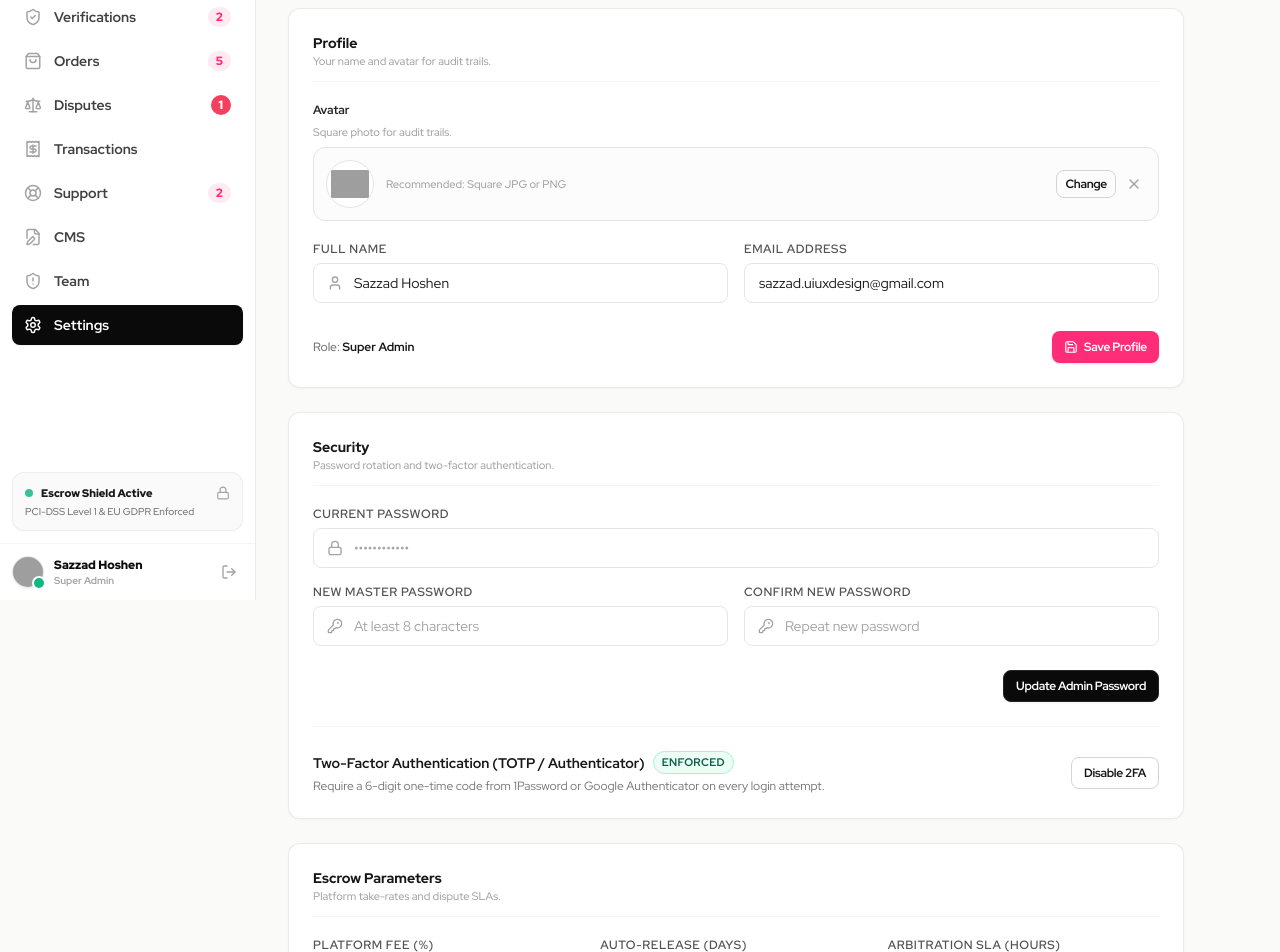
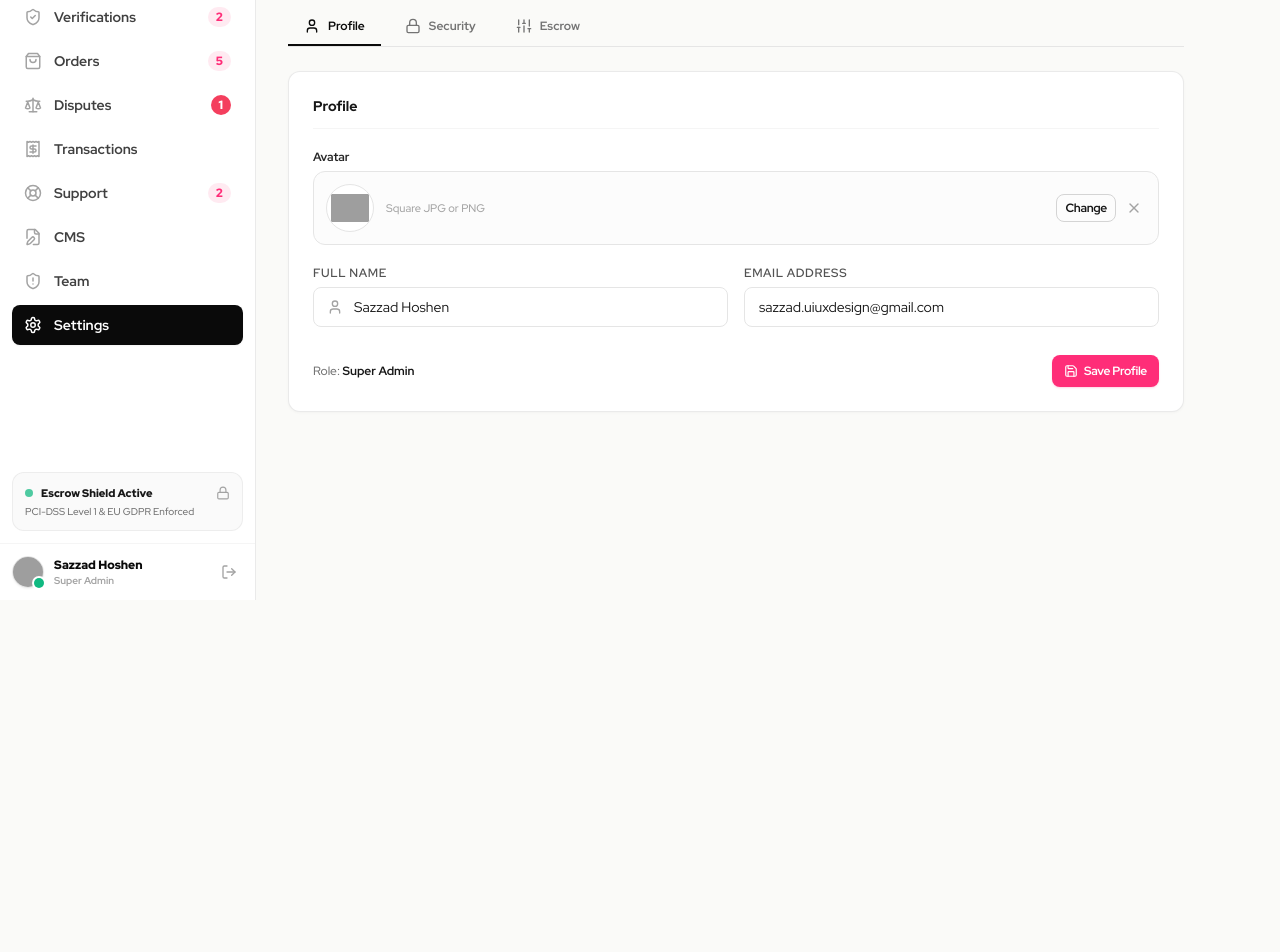
Before and after one commit to BeingSazzad/Influencer-Dashboard, a React (Vite) app: page /settings in a window 1280 px wide. Shown: the part 200-1152 px from the top of the page. After the commit the page ends 800 px from the top, so only its background shows below. Built offline with nearby package versions, Linux system fonts and the light colour scheme; grey boxes are pictures that could not be loaded; a web font is replaced by a local one.

Commit message:
feat(settings): convert stacked settings cards into clean tabs (Profile, Security, Escrow)

```diff
--- a/src/pages/dashboard/SettingsPage.tsx
+++ b/src/pages/dashboard/SettingsPage.tsx
@@ -2,17 +2,15 @@ import React, { useState } from 'react';
 import { useAppDispatch, useAppSelector } from '@/store/hooks';
 import { updateAdminProfile, toggleTwoFactor } from '@/store/slices/authSlice';
 import { PageHeader } from '@/components/shared/PageHeader';
-import { Card, CardHeader, CardTitle, CardContent } from '@/components/ui/Card';
+import { Card } from '@/components/ui/Card';
 import { Badge } from '@/components/ui/Badge';
 import { Button } from '@/components/ui/Button';
 import { Input } from '@/components/ui/Input';
-import { Avatar } from '@/components/ui/Avatar';
 import { ImageUploadBox } from '@/components/shared/ImageUploadBox';
 import {
   User,
   Lock,
   KeyRound,
-  ShieldCheck,
   CheckCircle,
   Save,
   Sliders,
@@ -22,6 +20,9 @@ import {
 export const SettingsPage: React.FC = () => {
   const dispatch = useAppDispatch();
   const currentUser = useAppSelector((state) => state.auth.currentUser);
+
+  // Tabs
+  const [activeTab, setActiveTab] = useState<'profile' | 'security' | 'escrow'>('profile');
 
   // Profile Form State
   const [name, setName] = useState(currentUser?.name || '');
@@ -94,25 +95,63 @@ export const SettingsPage: React.FC = () => {
     <div className="space-y-6 max-w-4xl">
       <PageHeader
         title="Settings"
-        subtitle="Profile, security credentials, and escrow parameters."
+        subtitle="Manage your profile, credentials, and escrow rules."
         badge={
           <Badge variant="default" size="sm">
-            Root Admin
+            {currentUser?.role === 'super_admin' ? 'Super Admin' : 'Admin'}
           </Badge>
         }
       />
 
-      {/* SECTION 1: ADMIN PROFILE & AVATAR */}
+      {/* Tabs Bar */}
+      <div className="flex items-center gap-2 border-b border-neutral-200">
+        <button
+          type="button"
+          onClick={() => setActiveTab('profile')}
+          className={`flex items-center gap-2 px-4 py-2.5 text-xs font-bold border-b-2 transition-all ${
+            activeTab === 'profile'
+              ? 'border-brand-black text-brand-black'
+              : 'border-transparent text-neutral-500 hover:text-neutral-900'
+          }`}
+        >
+          <User className="w-4 h-4" />
+          <span>Profile</span>
+        </button>
+
+        <button
+          type="button"
+          onClick={() => setActiveTab('security')}
+          className={`flex items-center gap-2 px-4 py-2.5 text-xs font-bold border-b-2 transition-all ${
+            activeTab === 'security'
+              ? 'border-brand-black text-brand-black'
+              : 'border-transparent text-neutral-500 hover:text-neutral-900'
+          }`}
+        >
+          <Lock className="w-4 h-4" />
+          <span>Security</span>
+        </button>
+
+        <button
+          type="button"
+          onClick={() => setActiveTab('escrow')}
+          className={`flex items-center gap-2 px-4 py-2.5 text-xs font-bold border-b-2 transition-all ${
+            activeTab === 'escrow'
+              ? 'border-brand-black text-brand-black'
+              : 'border-transparent text-neutral-500 hover:text-neutral-900'
+          }`}
+        >
+          <Sliders className="w-4 h-4" />
+          <span>Escrow</span>
+        </button>
+      </div>
+
+      {/* TAB 1: PROFILE */}
+      {activeTab === 'profile' && (
         <Card className="p-6">
           <div className="pb-3 border-b border-neutral-100 mb-5 flex items-center justify-between">
-          <div>
             <h3 className="text-sm font-extrabold text-neutral-900">
               Profile
             </h3>
-            <p className="text-[11px] text-neutral-400 font-medium">
-              Your name and avatar for audit trails.
-            </p>
-          </div>
             {profileSuccessNotice && (
               <div className="flex items-center gap-1.5 text-xs font-semibold text-emerald-700 bg-emerald-50 px-2.5 py-1 rounded-lg border border-emerald-200">
                 <CheckCircle className="w-3.5 h-3.5" />
@@ -124,12 +163,11 @@ export const SettingsPage: React.FC = () => {
           <form onSubmit={handleUpdateProfile} className="space-y-5">
             <ImageUploadBox
               label="Avatar"
-            description="Square photo for audit trails."
               value={avatar}
               onChange={setAvatar}
               aspectRatio="avatar"
               previewBg="light"
-            recommendedDimensions="Recommended: Square JPG or PNG"
+              recommendedDimensions="Square JPG or PNG"
             />
 
             <div className="grid grid-cols-1 sm:grid-cols-2 gap-4">
@@ -165,18 +203,15 @@ export const SettingsPage: React.FC = () => {
             </div>
           </form>
         </Card>
+      )}
 
-      {/* SECTION 2: PASSWORD CHANGE & 2FA */}
+      {/* TAB 2: SECURITY */}
+      {activeTab === 'security' && (
         <Card className="p-6">
           <div className="pb-3 border-b border-neutral-100 mb-5 flex items-center justify-between">
-          <div>
             <h3 className="text-sm font-extrabold text-neutral-900">
-              Security
+              Password
             </h3>
-            <p className="text-[11px] text-neutral-400 font-medium">
-              Password rotation and two-factor authentication.
-            </p>
-          </div>
             {passwordNotice && (
               <div
                 className={`flex items-center gap-1.5 text-xs font-semibold px-2.5 py-1 rounded-lg border ${
@@ -196,7 +231,6 @@ export const SettingsPage: React.FC = () => {
           </div>
 
           <div className="space-y-6">
-          {/* Change Password Form */}
             <form onSubmit={handleUpdatePassword} className="space-y-4">
               <Input
                 label="Current Password"
@@ -209,7 +243,7 @@ export const SettingsPage: React.FC = () => {
 
               <div className="grid grid-cols-1 sm:grid-cols-2 gap-4">
                 <Input
-                label="New Master Password"
+                  label="New Password"
                   type="password"
                   value={newPassword}
                   onChange={(e) => setNewPassword(e.target.value)}
@@ -217,7 +251,7 @@ export const SettingsPage: React.FC = () => {
                   leftIcon={<KeyRound className="w-4 h-4" />}
                 />
                 <Input
-                label="Confirm New Password"
+                  label="Confirm Password"
                   type="password"
                   value={confirmPassword}
                   onChange={(e) => setConfirmPassword(e.target.value)}
@@ -228,27 +262,26 @@ export const SettingsPage: React.FC = () => {
 
               <div className="flex justify-end pt-2">
                 <Button type="submit" variant="primary" size="sm">
-                Update Admin Password
+                  Update Password
                 </Button>
               </div>
             </form>
 
-          {/* Two-Factor Authentication (2FA) */}
             <div className="pt-6 border-t border-neutral-100 flex items-center justify-between">
-            <div className="space-y-1">
+              <div>
                 <div className="flex items-center gap-2">
                   <span className="text-sm font-bold text-neutral-900">
-                  Two-Factor Authentication (TOTP / Authenticator)
+                    Two-Factor Authentication
                   </span>
                   <Badge
-                  variant={currentUser?.twoFactorEnabled ? 'success' : 'warning'}
+                    variant={currentUser?.twoFactorEnabled ? 'success' : 'neutral'}
                     size="sm"
                   >
-                  {currentUser?.twoFactorEnabled ? 'Enforced' : 'Disabled'}
+                    {currentUser?.twoFactorEnabled ? 'Enabled' : 'Disabled'}
                   </Badge>
                 </div>
-              <p className="text-xs text-neutral-500 max-w-lg">
-                Require a 6-digit one-time code from 1Password or Google Authenticator on every login attempt.
+                <p className="text-xs text-neutral-400 mt-0.5">
+                  Extra authentication step on login.
                 </p>
               </div>
 
@@ -257,23 +290,20 @@ export const SettingsPage: React.FC = () => {
                 size="sm"
                 onClick={() => dispatch(toggleTwoFactor())}
               >
-              {currentUser?.twoFactorEnabled ? 'Disable 2FA' : 'Enable 2FA'}
+                {currentUser?.twoFactorEnabled ? 'Disable' : 'Enable'}
               </Button>
             </div>
           </div>
         </Card>
+      )}
 
-      {/* SECTION 3: ESCROW PLATFORM RULES & SLAs */}
+      {/* TAB 3: ESCROW PARAMETERS */}
+      {activeTab === 'escrow' && (
         <Card className="p-6">
           <div className="pb-3 border-b border-neutral-100 mb-5 flex items-center justify-between">
-          <div>
             <h3 className="text-sm font-extrabold text-neutral-900">
               Escrow Parameters
             </h3>
-            <p className="text-[11px] text-neutral-400 font-medium">
-              Platform take-rates and dispute SLAs.
-            </p>
-          </div>
             {policySavedNotice && (
               <div className="flex items-center gap-1.5 text-xs font-semibold text-emerald-700 bg-emerald-50 px-2.5 py-1 rounded-lg border border-emerald-200">
                 <CheckCircle className="w-3.5 h-3.5" />
@@ -288,7 +318,7 @@ export const SettingsPage: React.FC = () => {
                 label="Platform Fee (%)"
                 value={escrowFeeRate}
                 onChange={(e) => setEscrowFeeRate(e.target.value)}
-              helperText="Charged on deposit"
+                helperText="Charged on deposit (15% escrow)"
               />
               <Input
                 label="Auto-Release (Days)"
@@ -300,7 +330,7 @@ export const SettingsPage: React.FC = () => {
                 label="Arbitration SLA (Hours)"
                 value={arbitrationSlaHours}
                 onChange={(e) => setArbitrationSlaHours(e.target.value)}
-              helperText="Target ruling time"
+                helperText="Dispute resolution target"
               />
             </div>
 
@@ -317,6 +347,7 @@ export const SettingsPage: React.FC = () => {
             </div>
           </div>
         </Card>
+      )}
     </div>
   );
 };
```
Lines whose indentation alone changed are shown as unchanged.
